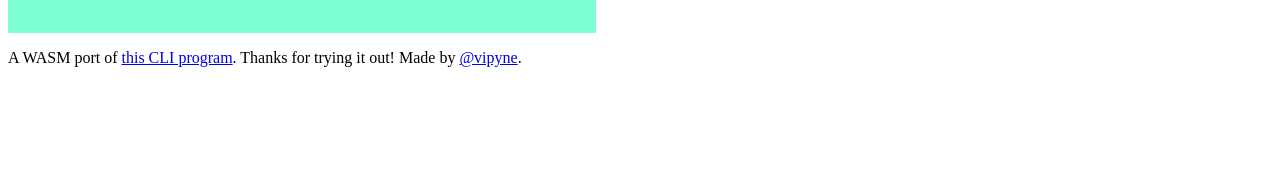
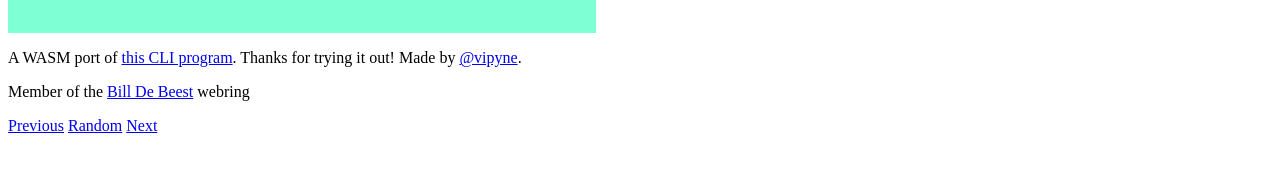
Before and after one commit to vipyne/100-days, a website: page 15/index.html in a window 1280 px wide. Shown: the part 423-592 px from the top of the page. Drawn offline with Linux system fonts and the light colour scheme; a script that the page names is missing.

Commit message:
Add billdebeest webring snippet to giffy (15)

```diff
--- a/15/index.html
+++ b/15/index.html
@@ -60,6 +60,13 @@
    <p>A WASM port of <a href="https://github.com/vipyne/giffy">this CLI program</a>. Thanks for trying it out! Made by <a href="https://github.com/vipyne">@vipyne</a>.</p>
   </footer>
   <script src="./js/app.js"></script>
+  <webring-banner>
+    <p>Member of the <a href="https://billdebeest.club">Bill De Beest</a> webring</p>
+    <a href="https://billdebeest.club/prev">Previous</a>
+    <a href="https://billdebeest.club/random">Random</a>
+    <a href="https://billdebeest.club/next">Next</a>
+  </webring-banner>
+  <script async src="https://billdebeest.club/embed.js" charset="utf-8"></script>
 
 </body>
 </html>
```
